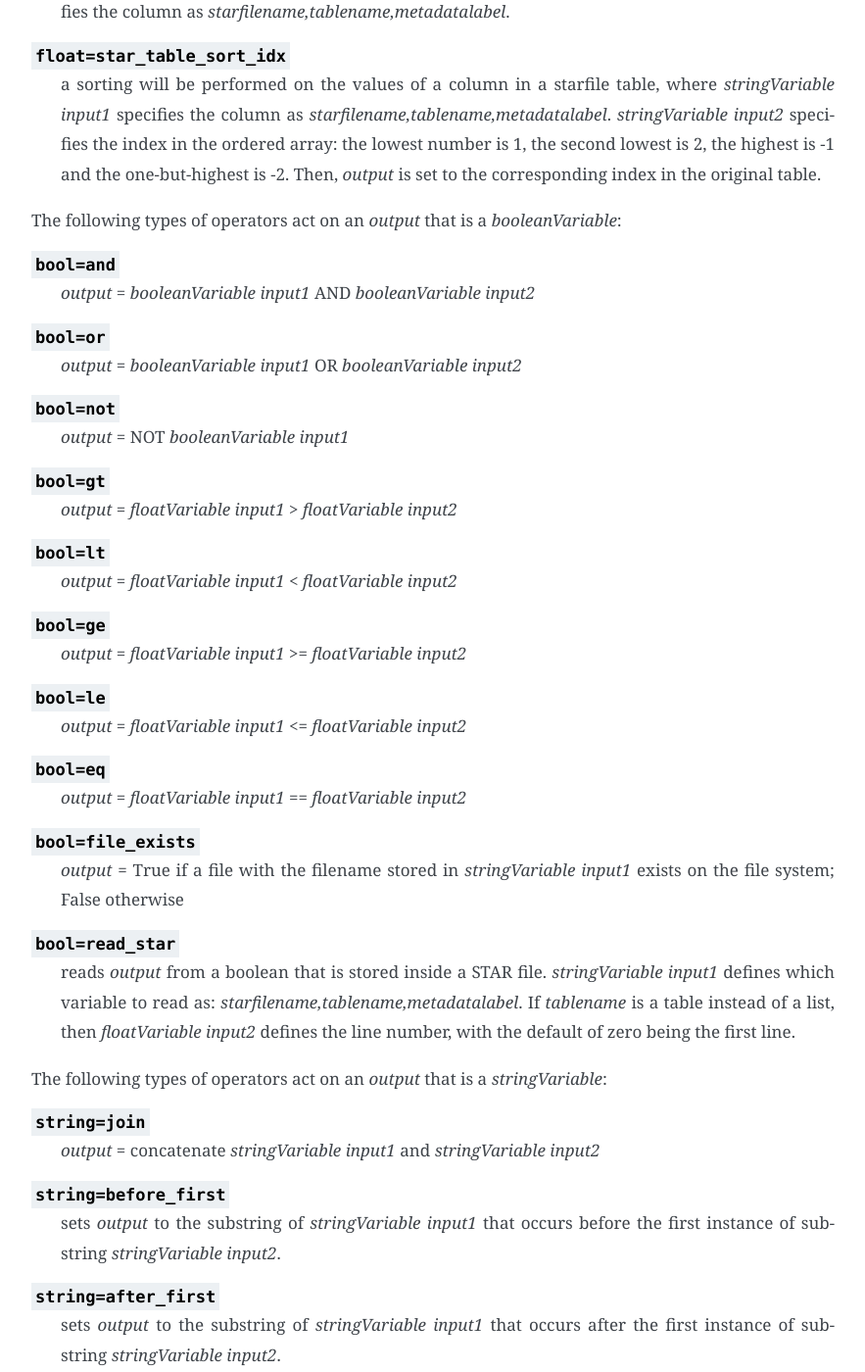
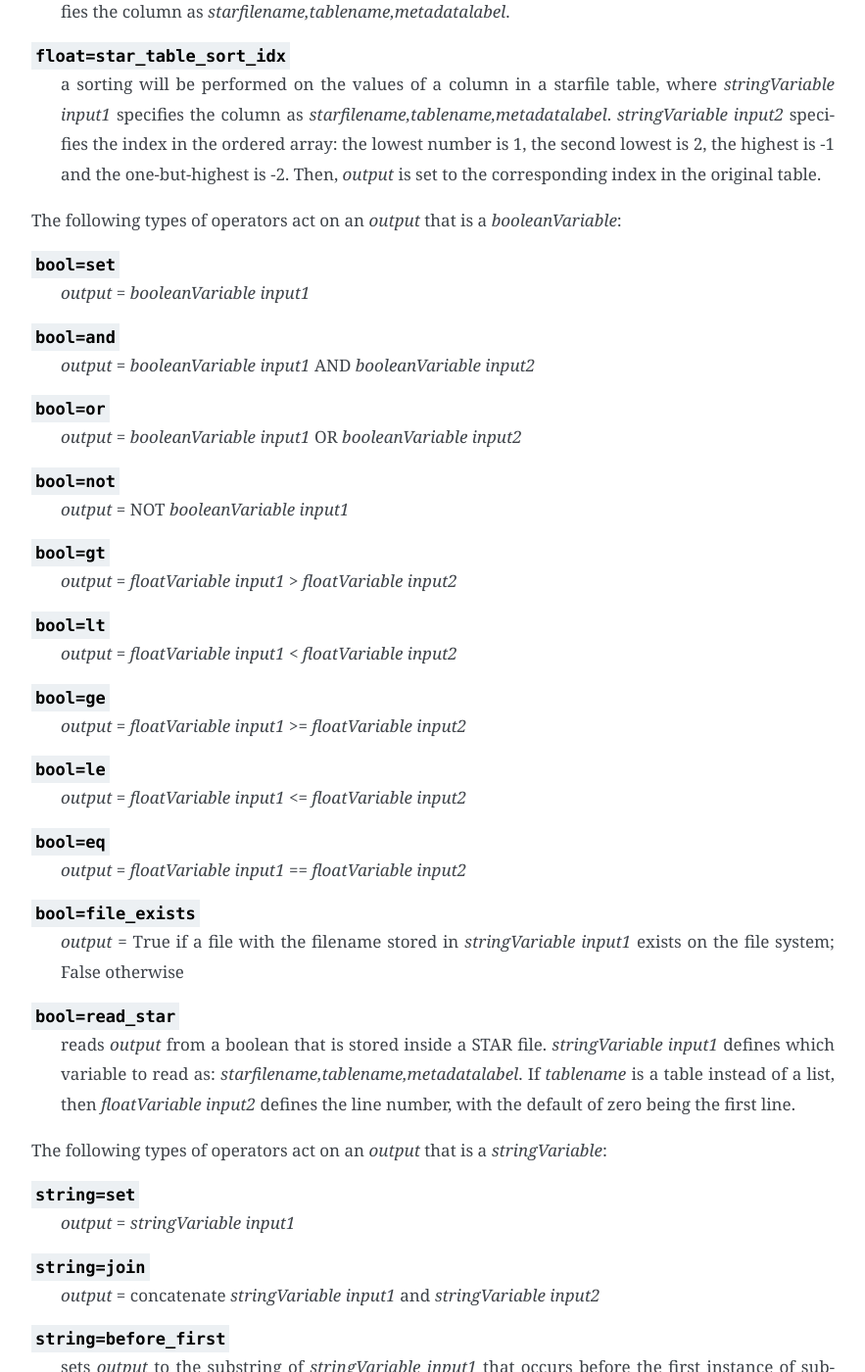
Before and after one commit to 3dem/relion-documents, a Sphinx documentation site: the page built from source/Reference/Schedules.rst, in a window 1280 px wide and 1400 px high, scrolled down 2859 px. Shown: the whole window at 98% size, without its empty margins (308-1191 px from the left). Built offline with Sphinx 7.4.7, drawn with Linux system fonts in a browser that asks for light colours.

Commit message:
added bool=set and string=set

```diff
--- a/source/Reference/Schedules.rst
+++ b/source/Reference/Schedules.rst
@@ -90,6 +90,8 @@ The following types of operators act on an `output` that is a *floatVariable*:
 
 The following types of operators act on an `output` that is a *booleanVariable*:
 
+``bool=set``
+    `output` = *booleanVariable* `input1`
 ``bool=and``
     `output` = *booleanVariable* `input1` AND *booleanVariable* `input2`
 ``bool=or``
@@ -115,6 +117,8 @@ The following types of operators act on an `output` that is a *booleanVariable*:
 
 The following types of operators act on an `output` that is a *stringVariable*:
 
+``string=set``
+    `output` = *stringVariable* `input1`
 ``string=join``
     `output` = concatenate *stringVariable* `input1` and *stringVariable* `input2`
 ``string=before_first``
```
